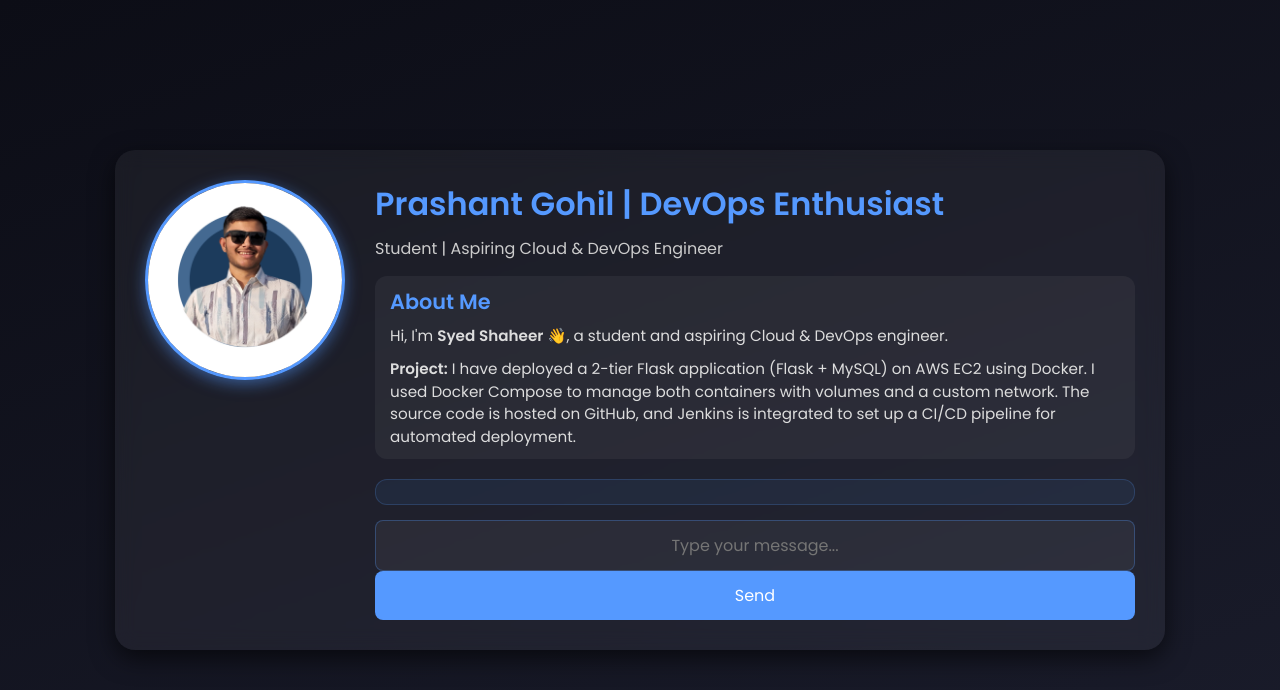
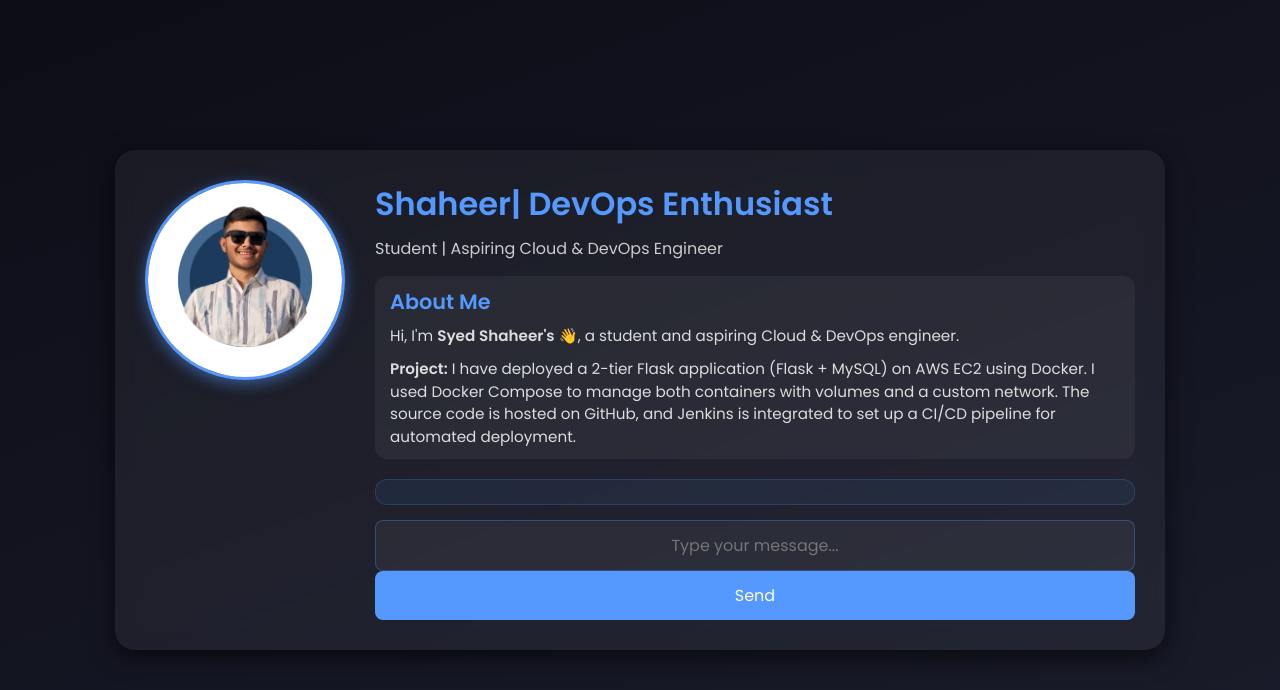
Before and after one commit to dev-shaheer97/cicd-using-jnkns, a Flask app: page / in a window 1280 px wide. Shown: the top 690 px of the page. Run offline with Flask 2, Linux system fonts and the light colour scheme; data that the repository does not hold is empty; some libraries are stand-ins or nearby versions.

Commit message:
updated my name 2

```diff
--- a/templates/index.html
+++ b/templates/index.html
@@ -169,13 +169,13 @@
         <!-- Content -->
         <div class="content">
             <div class="header">
-                <h1>Prashant Gohil | DevOps Enthusiast</h1>
+                <h1>Shaheer| DevOps Enthusiast</h1>
                 <p>Student | Aspiring Cloud & DevOps Engineer</p>
             </div>
 
             <div class="about">
                 <h2>About Me</h2>
-                <p>Hi, I'm <b>Syed Shaheer</b> 👋, a student and aspiring Cloud & DevOps engineer.</p>
+                <p>Hi, I'm <b>Syed Shaheer's</b> 👋, a student and aspiring Cloud & DevOps engineer.</p>
                 <p style="margin-top:10px;">
                     <b>Project:</b> I have deployed a 2-tier Flask application (Flask + MySQL) on AWS EC2 using Docker.
                     I used Docker Compose to manage both containers with volumes and a custom network.
```
